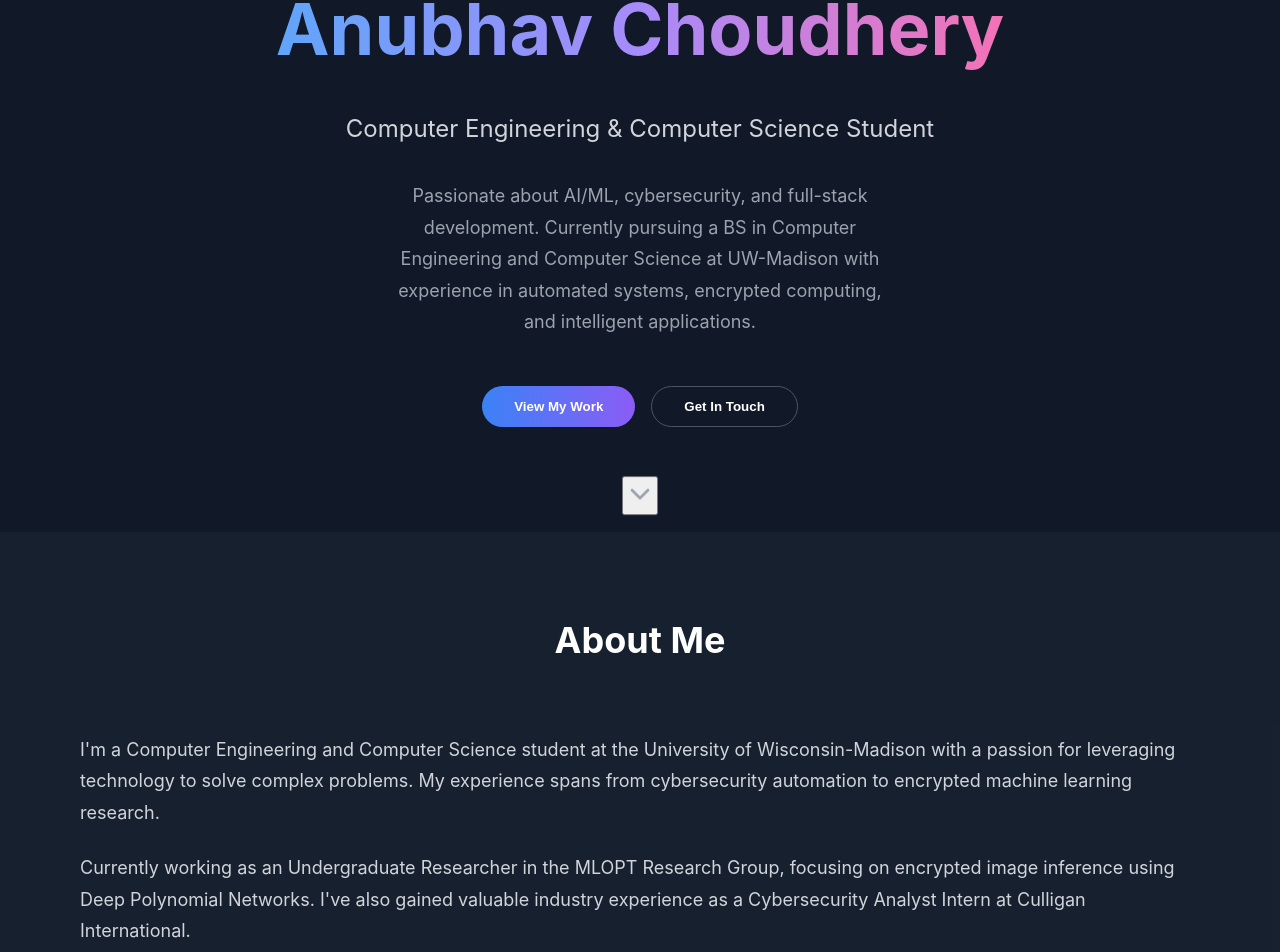
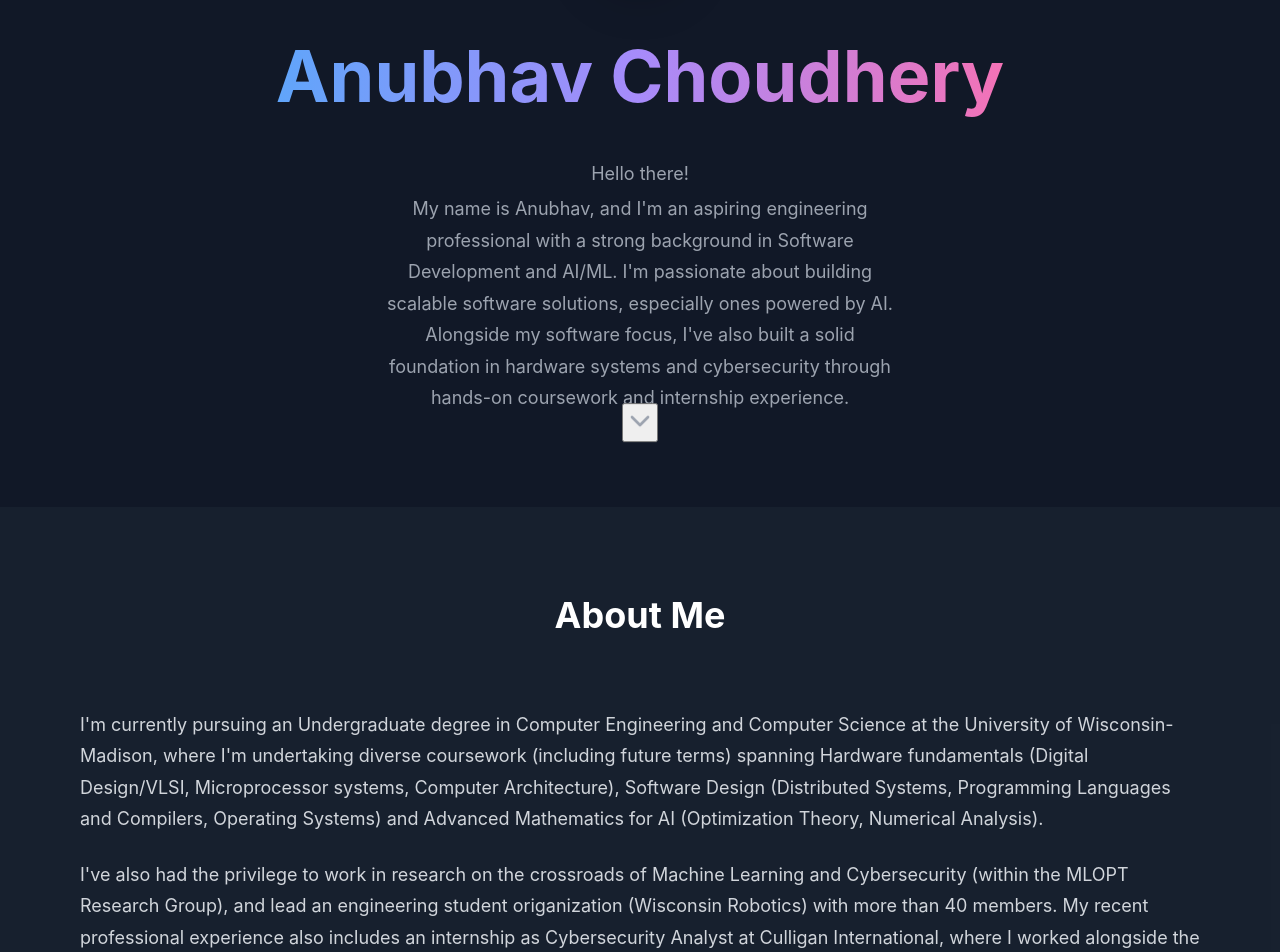
Before and after one commit to AnubhavChoudhery/Portfolio, a React (Create React App) app: page / in a window 1280 px wide. Shown: the part 293-1245 px from the top of the page. Built offline with nearby package versions, Linux system fonts and the light colour scheme.

Commit message:
Customized intro and about me

```diff
--- a/src/PersonalWebsite.js
+++ b/src/PersonalWebsite.js
@@ -132,29 +132,15 @@ const PersonalWebsite = () => {
             Anubhav Choudhery
           </h1>
 
-          <p className="hero-subtitle">
-            Computer Engineering & Computer Science Student
-          </p>
-
-          <p className="hero-description">
-            Passionate about AI/ML, cybersecurity, and full-stack development. Currently pursuing a BS in Computer Engineering
-            and Computer Science at UW-Madison with experience in automated systems, encrypted computing, and intelligent applications.
-          </p>
-
-          <div className="hero-buttons">
-            <button
-              onClick={() => scrollToSection('projects')}
-              className="btn-primary"
-            >
-              View My Work
-            </button>
-            <button
-              onClick={() => scrollToSection('contact')}
-              className="btn-secondary"
-            >
-              Get In Touch
-            </button>
-          </div>
+        <p className="hero-description">
+          Hello there!
+        </p>
+        <p className="hero-description">
+          My name is Anubhav, and I'm an aspiring engineering professional with a strong background in Software Development and AI/ML.
+          I'm passionate about building scalable software solutions, especially ones powered by AI.
+          Alongside my software focus, I've also built a solid foundation in hardware systems and cybersecurity through hands-on coursework
+          and internship experience.
+        </p>
 
           <button
             onClick={() => scrollToSection('about')}
@@ -171,18 +157,22 @@ const PersonalWebsite = () => {
           <h2 className="section-title">About Me</h2>
           <div>
             <p className="about-content">
-              I'm a Computer Engineering and Computer Science student at the University of Wisconsin-Madison
-              with a passion for leveraging technology to solve complex problems. My experience spans from
-              cybersecurity automation to encrypted machine learning research.
+              I'm currently pursuing an Undergraduate degree in Computer Engineering and Computer Science at the University of Wisconsin-Madison,
+              where I'm undertaking diverse coursework (including future terms) spanning Hardware fundamentals
+              (Digital Design/VLSI, Microprocessor systems, Computer Architecture),
+              Software Design (Distributed Systems, Programming Languages and Compilers, Operating Systems) and Advanced Mathematics
+              for AI (Optimization Theory, Numerical Analysis).
             </p>
             <p className="about-content">
-              Currently working as an Undergraduate Researcher in the MLOPT Research Group, focusing on
-              encrypted image inference using Deep Polynomial Networks. I've also gained valuable industry
-              experience as a Cybersecurity Analyst Intern at Culligan International.
+              I've also had the privilege to work in research on the crossroads of Machine Learning and Cybersecurity (within the MLOPT Research Group), and
+              lead an engineering student origanization (Wisconsin Robotics) with more than 40 members. My recent professional experience also
+              includes an internship as Cybersecurity Analyst at Culligan International, where I worked alongside the Global Cybersecurity team
+              to build python-based tools for automating manual processes, reporting directly to the global CISO.
             </p>
             <p className="about-content">
-              When I'm not coding, you can find me leading Wisconsin Robotics as Treasurer, exploring new
-              AI/ML frameworks, or working on automation projects that make life easier.
+              Aside from my technical pursuits, I enjoy playing chess (<a href = "https://lichess.org/@/anubhav95">Challenge Me!</a>),
+              drums (learnt up to Grade 3), ping pong (table tennis) and pickleball.
+              These activities keep me balanced, sharpen my problem-solving skills while also improving quick thinking, and give me space to recharge creatively.
             </p>
             <div className="about-buttons">
               <button className="btn-solid">
--- a/src/index.css
+++ b/src/index.css
@@ -148,7 +148,7 @@ body {
 .hero-description {
   font-size: 1.125rem;
   color: #9ca3af;
-  margin-bottom: 3rem;
+  margin-bottom: 0.25rem;
   max-width: 32rem;
   margin-left: auto;
   margin-right: auto;
```
